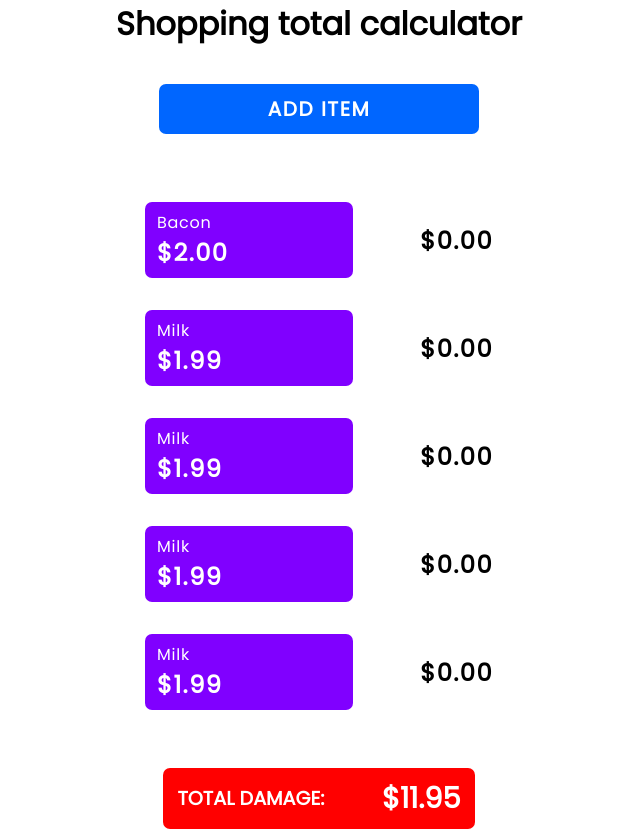
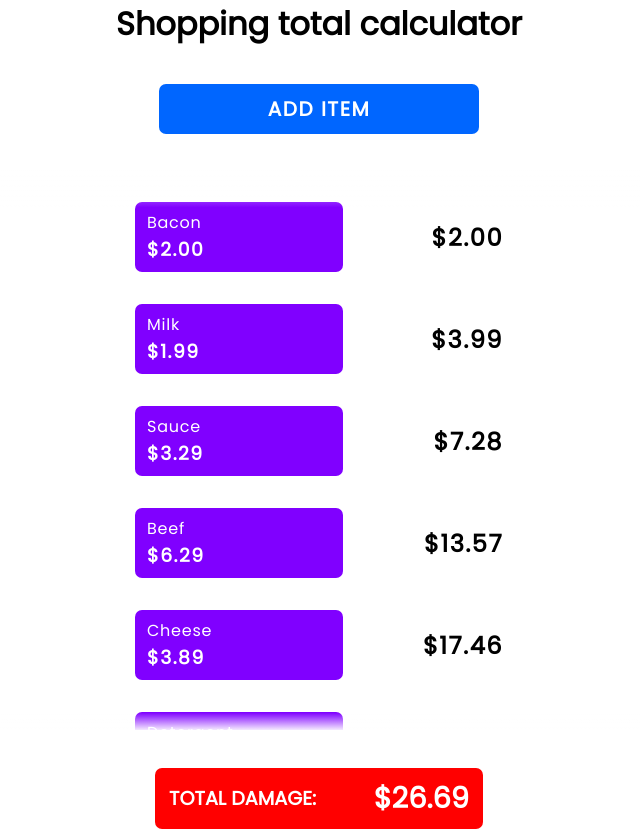
Before and after one commit to caltman24/shopping-total-calculator, a Vue app: page / in a window 1280 px wide. Shown: the whole page, without its empty margins (321-961 px from the left). Built offline with nearby package versions, Linux system fonts and the light colour scheme.

Commit message:
added scrollable container and accum. totals

```diff
--- a/src/App.vue
+++ b/src/App.vue
@@ -26,10 +26,10 @@ export default {
       items: [
         { name: "Bacon", price: 2.0, id: 1 },
         { name: "Milk", price: 1.99, id: 2 },
-        { name: "Milk", price: 1.99, id: 3 },
-        { name: "Milk", price: 1.99, id: 3 },
-        { name: "Milk", price: 1.99, id: 3 },
-        { name: "Milk", price: 1.99, id: 3 },
+        { name: "Sauce", price: 3.29, id: 3 },
+        { name: "Beef", price: 6.29, id: 4 },
+        { name: "Cheese", price: 3.89, id: 5 },
+        { name: "Detergent", price: 9.23, id: 6 },
       ],
     };
   },
--- a/src/assets/main.css
+++ b/src/assets/main.css
@@ -12,6 +12,10 @@
 
 #title {
   text-align: center;
+}
+
+main {
+  position: relative;
 }
 
 .btn {
@@ -43,8 +47,8 @@
   transition: all 0.2s ease;
 }
 
-.btn.black {
-  background-color: #000;
+.btn.close {
+  background-color: #2e2e2e;
   color: #fff;
 }
 
@@ -71,6 +75,32 @@
   max-height: 35em;
   width: fit-content;
   margin-inline: auto;
+  max-width: 85%;
+  position: relative;
+}
+
+.fade-item-list {
+  width: 100%;
+  height: 50px;
+  position: absolute;
+  display: inline-block;
+  z-index: 9999;
+}
+
+.fade-item-list.top {
+  background-image: linear-gradient(to bottom, #fff 0%, #ffffff00 75%);
+  top: 0;
+  left: 0;
+}
+
+.fade-item-list.bottom {
+  background-image: linear-gradient(
+    to top,
+    rgba(255, 255, 255, 0.919) 0%,
+    #ffffff00 35%
+  );
+  bottom: 0;
+  left: 0;
 }
 
 .item-list {
@@ -79,7 +109,6 @@
   align-items: center;
   justify-content: center;
   margin-inline: auto;
-  max-width: 95%;
   width: 25em;
   padding: 0 1em 1em 1em;
 }
--- a/src/components/HeaderToggle.vue
+++ b/src/components/HeaderToggle.vue
@@ -1,7 +1,12 @@
 <template>
   <header>
-    <button @click.prevent="toggleMenu" type="button" class="btn large">
-      Add Item
+    <button
+      @click.prevent="toggleMenu"
+      type="button"
+      class="btn large"
+      :class="menuOpen ? 'close' : ''"
+    >
+      {{ menuOpen ? "Close" : "Add Item" }}
     </button>
     <transition name="fade">
       <form class="add-item" v-show="menuOpen">
@@ -16,7 +21,7 @@
           placeholder="0.00"
           v-model.number="price"
         />
-        <button @click.prevent="saveItem" type="submit" class="btn black">
+        <button @click.prevent="saveItem" type="submit" class="btn">
           Save Item
         </button>
       </form>
--- a/src/components/ItemList.vue
+++ b/src/components/ItemList.vue
@@ -1,16 +1,18 @@
 <template>
   <main>
+    <div class="fade-item-list top"></div>
     <div class="item-list-container">
       <div class="item-list">
-        <div class="item-row" v-for="item in items" :key="item.id">
+        <div class="item-row" v-for="(item, i) in items" :key="item.id">
           <div class="item-desc">
             <p class="item-desc-name">{{ item.name || "" }}</p>
-            <h2 class="item-desc-price">${{ item.price.toFixed(2) }}</h2>
+            <h3 class="item-desc-price">${{ item.price.toFixed(2) }}</h3>
           </div>
-          <h2 class="item-acc">$0.00</h2>
+          <h2 class="item-acc">${{ accumPrice[i].toFixed(2) }}</h2>
         </div>
       </div>
     </div>
+    <div class="fade-item-list bottom"></div>
   </main>
 </template>
 
@@ -20,6 +22,20 @@ export default {
   props: {
     items: Array,
   },
+  computed: {
+    accumPrice() {
+      const prices = this.items.map((item) => item.price);
+      const totals = [];
+
+      prices.reduce((acc, curr) => {
+        acc += curr;
+        totals.push(acc);
+        return acc;
+      }, 0);
+
+      return totals;
+    },
+  },
 };
 </script>
 
```
